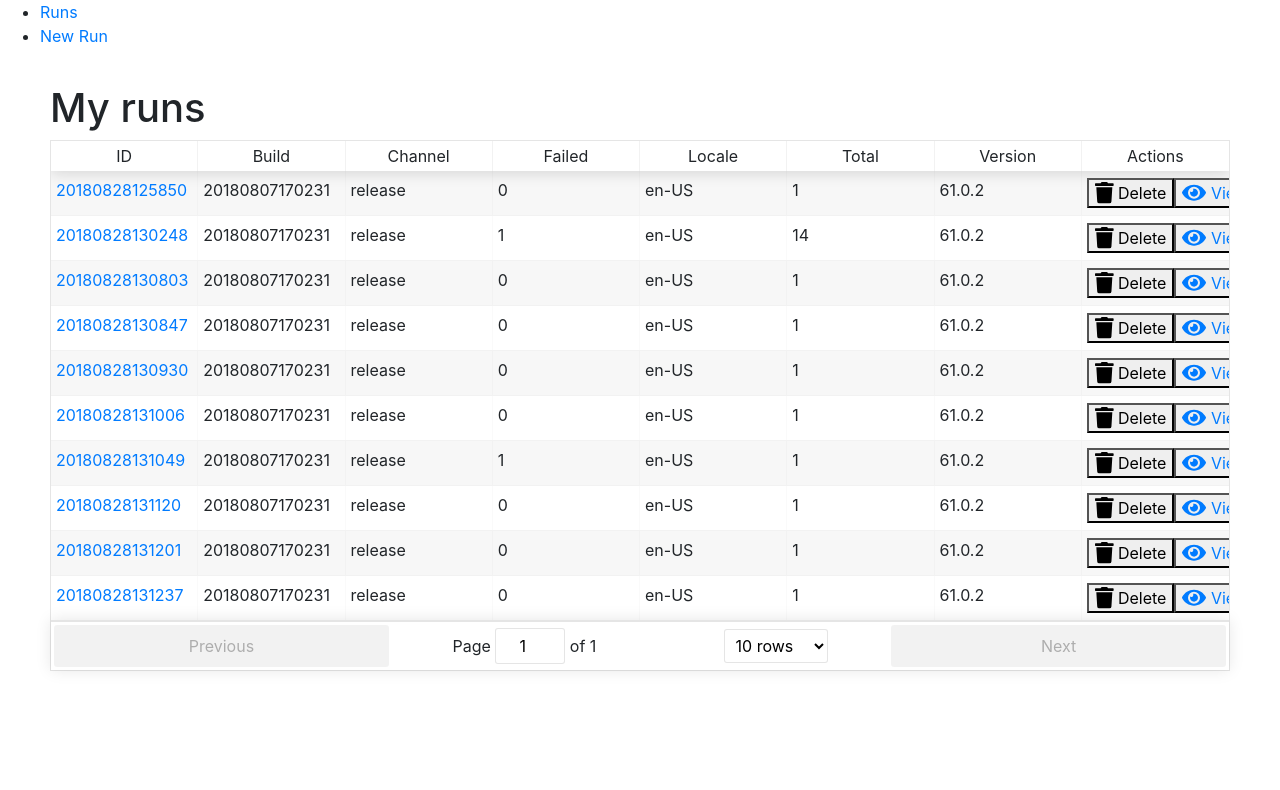
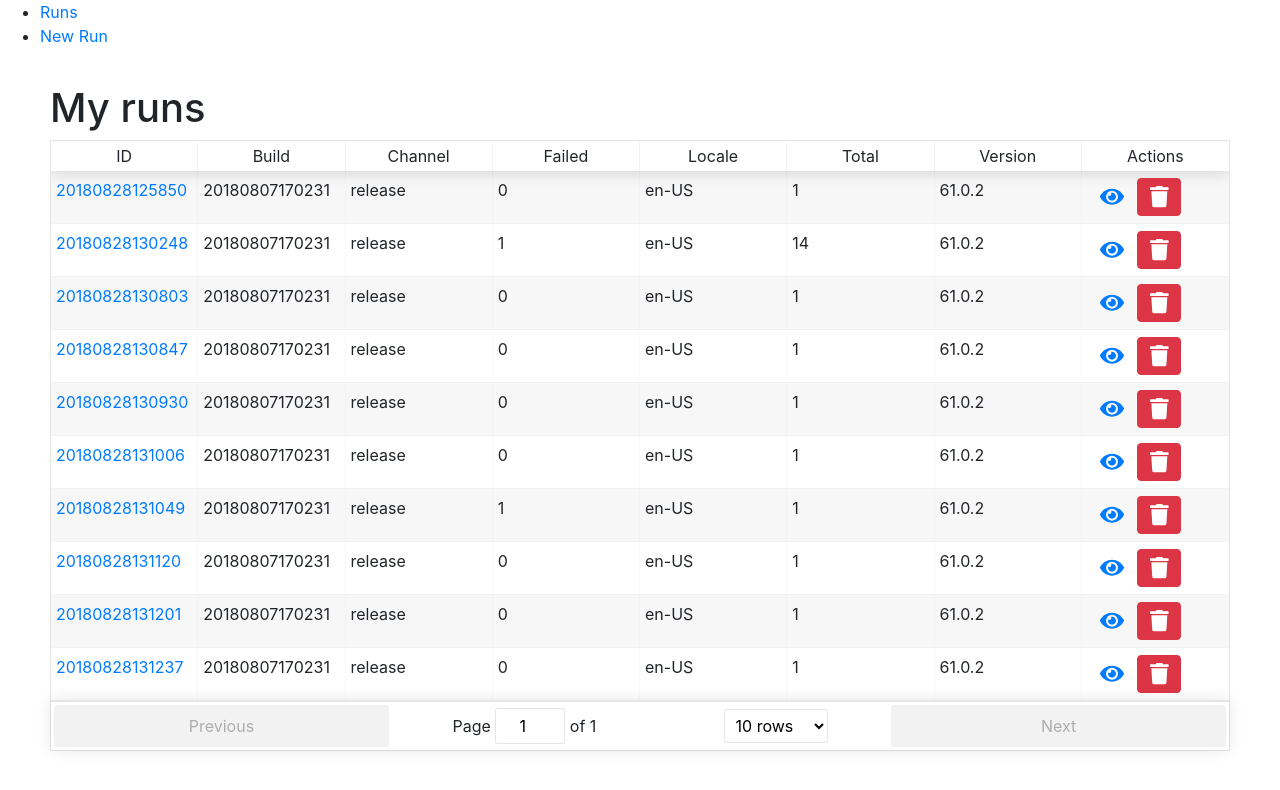
Before and after one commit to psilaghi/iris-control-center, a React (Create React App) app: page /runs in a window 1280 px wide. Shown: the top 790 px of the page. Built offline with nearby package versions, Linux system fonts and the light colour scheme.

Commit message:
Updated View and Delete buttons

```diff
--- a/src/components/RunsPage/index.js
+++ b/src/components/RunsPage/index.js
@@ -54,14 +54,14 @@ class RunsPage extends React.Component {
       accessor: data => data.id,
       Cell: row => (
         <div>
-          <button onClick={() => this.handleDelete(row.value)}>
-            <FontAwesomeIcon icon={faTrash} size="lg" /> Delete
+          <button className="btn">
+            <Link to={{ pathname: `/runs/${row.value}/`}}>
+              <FontAwesomeIcon icon={faEye} size="lg" />
+            </Link>
           </button>
 
-          <button>
-            <Link to={{ pathname: `/runs/${row.value}/`}}>
-              <FontAwesomeIcon icon={faEye} size="lg" /> View
-            </Link>
+          <button className="btn btn-danger" onClick={() => this.handleDelete(row.value)}>
+            <FontAwesomeIcon icon={faTrash} size="lg" />
           </button>
         </div>
       )
```
